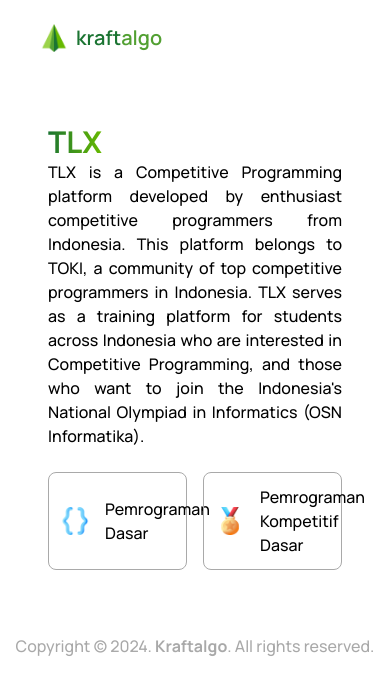
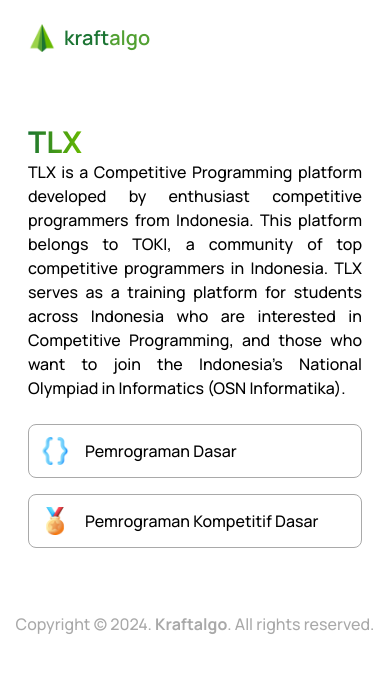
Before and after one commit to evelyn-zhan/kraftalgo, a plain HTML site: page tlx/index.html in a window 390 px wide. Drawn offline with Linux system fonts and the light colour scheme.

Commit message:
Fix mobile view

```diff
--- a/tlx/index.html
+++ b/tlx/index.html
@@ -17,14 +17,14 @@
     </head>
 
     <body class = "font-medium text-base">
-        <header class = "px-10 py-6">
+        <header class = "px-7 md:px-10 py-6">
             <div class = "flex flex-row gap-x-2 items-center">
                 <img class = "w-7 h-7" src = "../src/images/kraftalgo.png">
                 <a href = "/"><span class = "font-semibold text-xl text-[#1B7432]">kraft<span class = "text-[#52A032]">algo</span></span></a>
             </div>
         </header>
 
-        <main class = "p-12 flex flex-col gap-y-6">
+        <main class = "px-7 py-12 md:p-12 flex flex-col gap-y-6">
             <div>
                 <h1 class = "font-bold text-3xl"><span class = "bg-clip-text text-transparent bg-gradient-to-r from-[#1B7432] to-[#67B900]">TLX</span></h1>
                 <p class = "lg:w-4/5 text-justify">
@@ -35,7 +35,7 @@
                 </p>
             </div>
 
-            <div class = "lg:w-4/5 grid grid-cols-2 gap-4">
+            <div class = "lg:w-4/5 grid grid-cols-1 md:grid-cols-2 gap-4">
                 <div class = "p-3 flex flex-flow gap-x-4 items-center rounded-lg border-solid border-[1px] border-[#A9A9A9]">
                     <img class = "w-7 h-7" src = "../src/images/curly-brackets.png">
                     <a href = "../not-available">Pemrograman Dasar</a>
```
Also changed, not shown: home/index.html (+2 -2 lines), index.html (+3 -3 lines), output.css.
